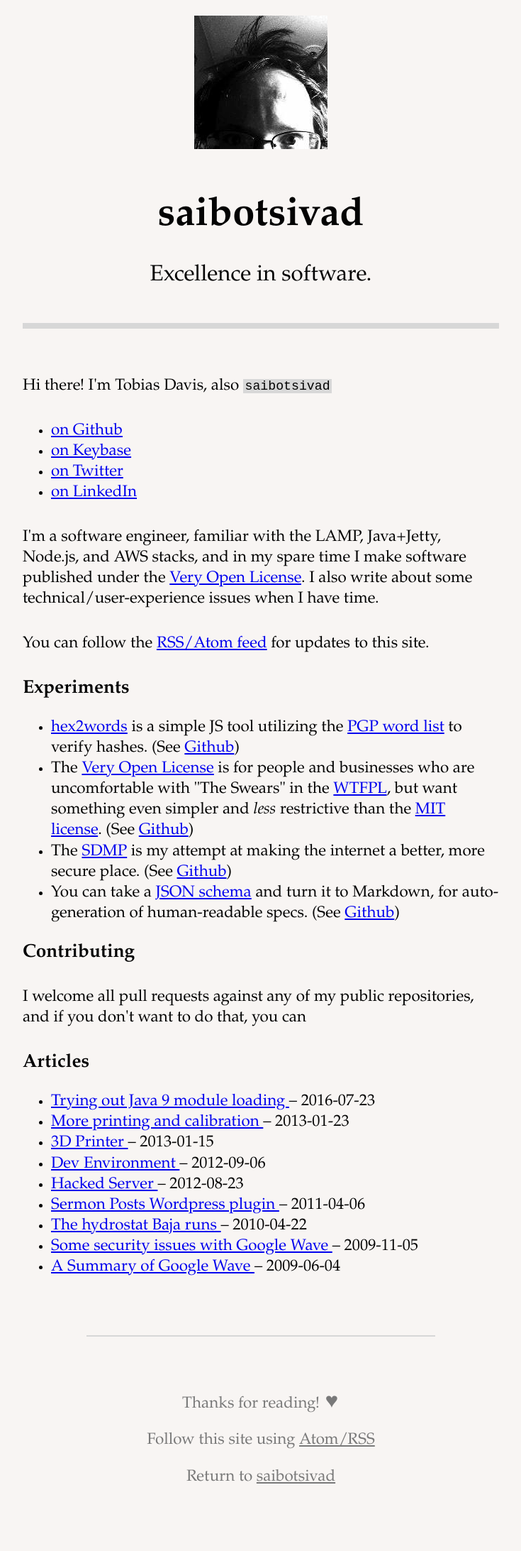
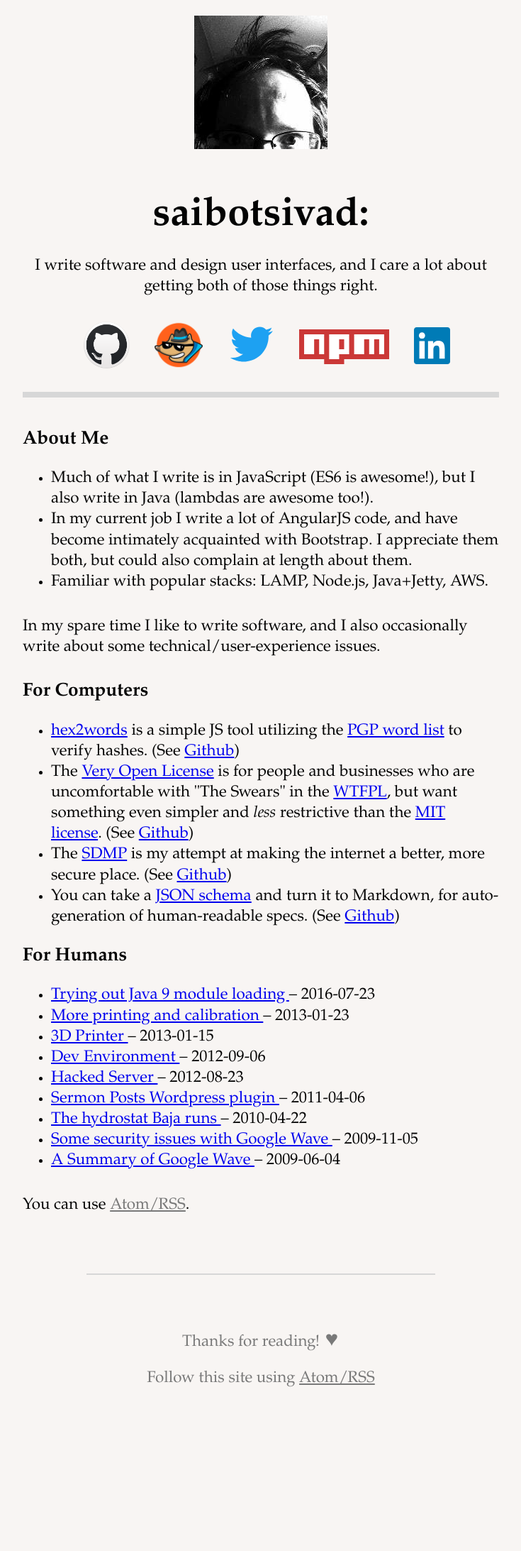
Before and after one commit to saibotsivad/saibotsivad.github.io, a Jekyll site: the page built from index.md, in a window 1280 px wide. Shown: the whole page at 71% size, without its empty margins (272-1007 px from the left). Built offline with Jekyll 4.4.1, drawn with Linux system fonts in a browser that asks for light colours; after the commit the page ends 2047 px from its top, so only the background shows below that.

Commit message:
Show colorful icons for third party sites; update about me.

```diff
--- a/_includes/footer.html
+++ b/_includes/footer.html
@@ -6,10 +6,12 @@
 					Follow this site using
 					<a href="/feed.xml" class="link-muted">Atom/RSS</a>
 				</p>
-				<p class="text-muted">
-					Return to
-					<a href="{{site.url}}" class="link-muted">{{site.name}}</a>
-				</p>
+				{% if page.isroot != true %}
+					<p class="text-muted">
+						Return to
+						<a href="{{site.url}}" class="link-muted">{{site.name}}</a>
+					</p>
+				{% endif %}
 			</footer>
 		</body>
 </html>
--- a/_includes/header.html
+++ b/_includes/header.html
@@ -1,6 +1,6 @@
 <!DOCTYPE html>
 <!--
-This site designed with ♥ by Tobias Davis: http://davistobias.com
+This site designed with ♥ by Tobias Davis: http://saibotsivad.com
 -->
 <!--[if lt IE 7]>      <html class="no-js lt-ie9 lt-ie8 lt-ie7"> <![endif]-->
 <!--[if IE 7]>         <html class="no-js lt-ie9 lt-ie8"> <![endif]-->
--- a/_layouts/index.html
+++ b/_layouts/index.html
@@ -1,11 +1,4 @@
 {% include header.html %}
-
-<header class="index">
-	<img src="/logo.jpg" alt="Logo of Tobias!">
-	<h1>{{ site.name }}</h1>
-	<h2>{{ site.description }}</h2>
-	<hr>
-</header>
 
 <section>
 	<article>
--- a/index.md
+++ b/index.md
@@ -1,22 +1,54 @@
 ---
 layout: index
+isroot: true
+identities:
+  - image: /media/github.png
+    url: https://github.com/saibotsivad
+    name: github
+  - image: /media/keybase.png
+    url: https://keybase.io/saibotsivad
+    name: keybase
+  - image: /media/twitter.svg
+    url: https://twitter.com/saibotsivad
+    name: twitter
+  - image: /media/npmjs.svg
+    url: https://www.npmjs.com/~saibotsivad
+    name: npmjs
+  - image: /media/linkedin.svg
+    url: https://linkedin.com/in/saibotsivad
+    name: linkedin
 ---
 
-Hi there! I'm Tobias Davis, also `saibotsivad`
 
-* [on Github](https://github.com/saibotsivad)
-* [on Keybase](https://keybase.io/saibotsivad)
-* [on Twitter](https://twitter.com/saibotsivad)
-* [on LinkedIn](https://www.linkedin.com/in/saibotsivad)
+<header class="index">
+	<img src="/logo.jpg" alt="Logo of Tobias!">
+	<h1>saibotsivad:</h1>
+	<p>I write software and design user interfaces, and I care a lot about getting both of those things right.</p>
+	<ul class="online-presence-icons">
+		{% for identity in page.identities %}
+		<li class="{{ identity.name }}">
+			<a href="{{ identity.url }}">
+				<img src="{{ identity.image }}" alt="">
+			</a>
+		</li>
+		{% endfor %}
+	</ul>
+	<hr>
+</header>
 
-I'm a software engineer, familiar with the LAMP, Java+Jetty, Node.js,
-and AWS stacks, and in my spare time I make software published under the
-[Very Open License](http://veryopenlicense.com). I also write about
-some technical/user-experience issues when I have time.
+# About Me
 
-You can follow the [RSS/Atom feed](/feed.xml) for updates to this site.
+* Much of what I write is in JavaScript (ES6 is awesome!), but I
+	also write in Java (lambdas are awesome too!).
+* In my current job I write a lot of AngularJS code, and have
+	become intimately acquainted with Bootstrap. I appreciate
+	them both, but could also complain at length about them.
+* Familiar with popular stacks: LAMP, Node.js, Java+Jetty, AWS.
 
-# Experiments
+In my spare time I like to write software, and I also occasionally
+write about some technical/user-experience issues.
+
+# For Computers
 
 * [hex2words](https://tobiaslabs.github.io/hex2words/) is a simple JS tool utilizing the
 	[PGP word list](https://en.wikipedia.org/wiki/PGP_word_list) to verify hashes.
@@ -33,12 +65,7 @@ You can follow the [RSS/Atom feed](/feed.xml) for updates to this site.
 	Markdown, for auto-generation of human-readable specs.
 	(See [Github](https://github.com/tobiaslabs/json-schema-to-markdown))
 
-# Contributing
-
-I welcome all pull requests against any of my public repositories, and
-if you don't want to do that, you can
-
-# Articles
+# For Humans
 
 <ul>
 {% assign sorted_pages = (site.pages | sort: 'date' | reverse ) %}
@@ -60,3 +87,5 @@ if you don't want to do that, you can
 	{% endif %}
 {% endfor %}
 </ul>
+
+You can use <a href="/feed.xml" class="link-muted">Atom/RSS</a>.
--- a/style.scss
+++ b/style.scss
@@ -14,20 +14,20 @@ body {
 	font-weight: 200;
 	line-height: 1.3em;
 }
-header {
+header.index {
+	text-align: center;
 	hr {
 		border: 0.2em solid #D7D7D7;
-		margin-bottom: 3em;
+		margin: 0;
+		margin-bottom: 2em;
 	}
-}
-header.index {
-	text-align: center;
 	img {
 		height: 188px;
 	}
 	h1 {
 		font-size: 2.5em;
 		margin-top: 1em;
+		margin-bottom: 0.5em;
 		line-height: 1em;
 	}
 	h2 {
@@ -36,8 +36,40 @@ header.index {
 		margin-bottom: 1.5em;
 		line-height: 1.2em;
 	}
+	p {
+		margin-top: 0;
+	}
+	.online-presence-icons {
+		text-align: center;
+		padding-left: 0;
+		ul,
+		li {
+			display: inline-block;
+		}
+		li {
+			padding-left: 1em;
+			padding-right: 0.3em;
+		}
+		img {
+			height: 3em;
+		}
+		.npmjs img {
+			height: 2.2em;
+			position: relative;
+			top: -0.3em;
+		}
+		.linkedin img {
+			height: 2.3em;
+			position: relative;
+			top: -0.3em;
+		}
+	}
 }
 header.article {
+	hr {
+		border: 0.2em solid #D7D7D7;
+		margin-bottom: 2em;
+	}
 	h1 {
 		line-height: 1.1em;
 	}
```
Also changed, not shown: media/github.png (added), media/keybase.png (added), media/linkedin.svg (added), media/npmjs.svg (added), media/twitter.svg (added).
